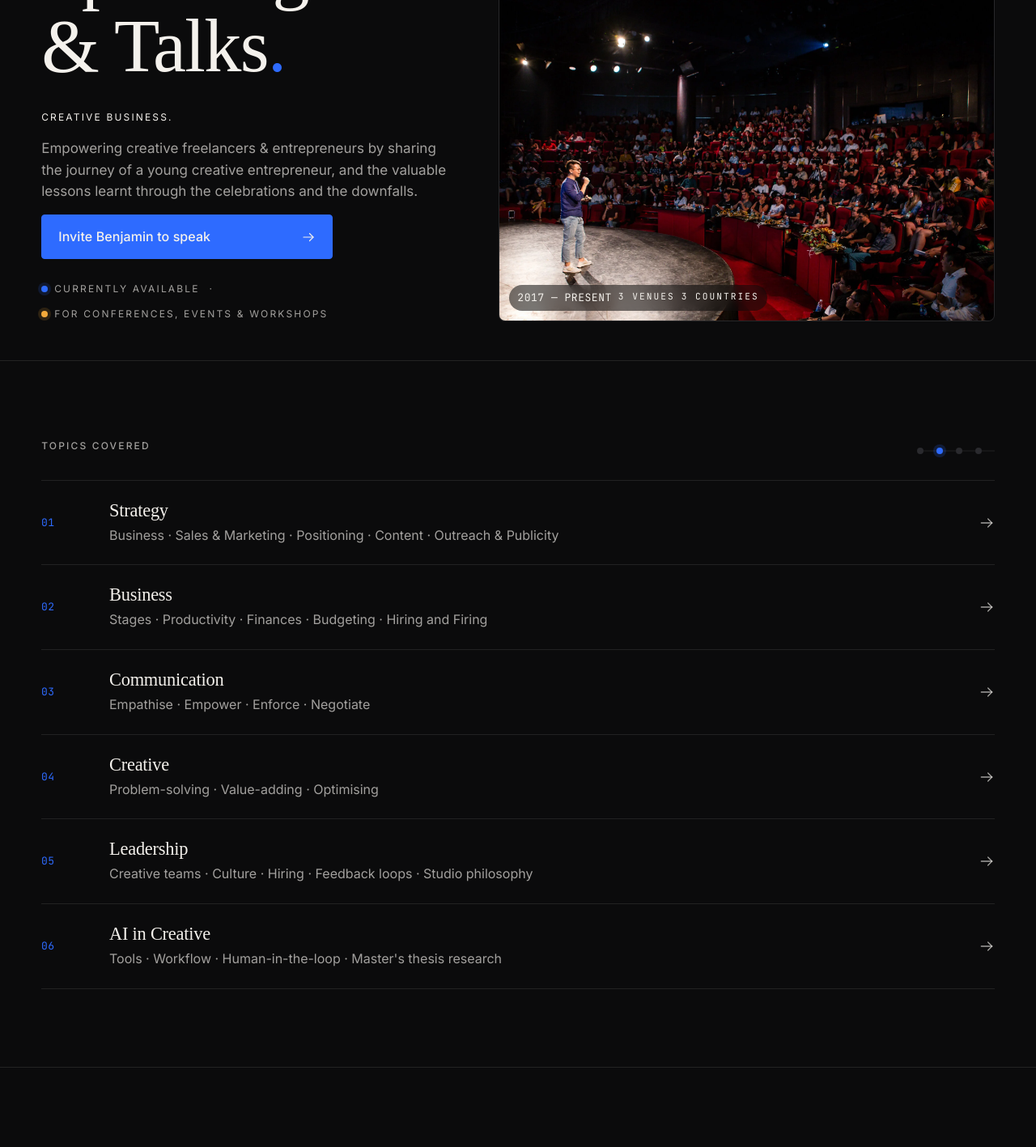
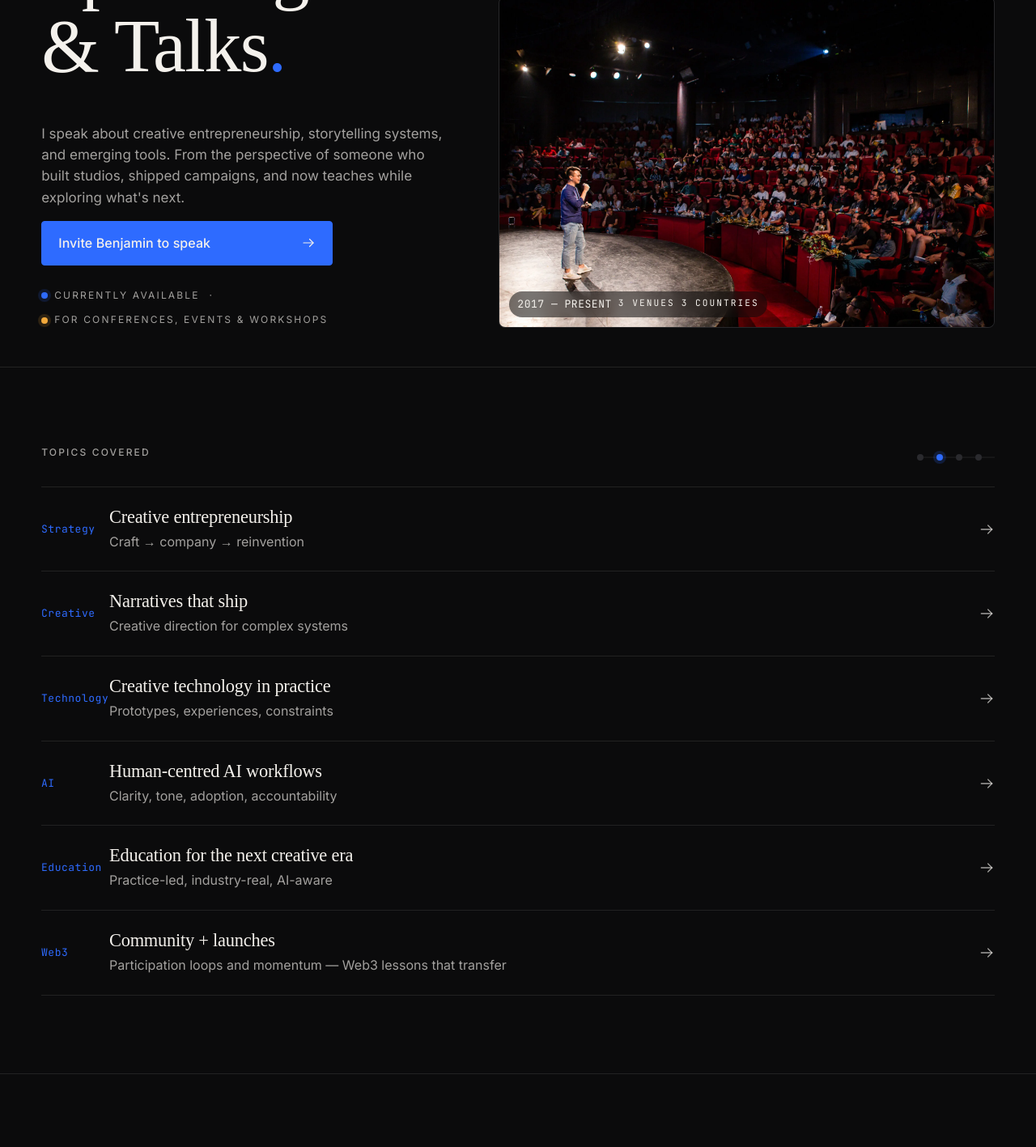
Before and after one commit to 0xWhiteMage/benjaminang, a Next.js app: page /benjaminang/speaking in a window 1280 px wide. Shown: the part 280-1697 px from the top of the page at 81% size. Built offline with nearby package versions, Linux system fonts and the light colour scheme.

Commit message:
Update copy and IA across all pages — new positioning as creative entrepreneur

```diff
--- a/src/app/speaking/page.tsx
+++ b/src/app/speaking/page.tsx
@@ -99,11 +99,11 @@ export default function SpeakingPage() {
               Speaking
               <br />&amp; Talks<span className={styles.dot}>.</span>
             </h1>
-            <p className={styles.kicker}>Creative Business.</p>
+            <p className={styles.kicker}></p>
             <p className={styles.lede}>
-              Empowering creative freelancers &amp; entrepreneurs by sharing the journey
-              of a young creative entrepreneur, and the valuable lessons learnt through
-              the celebrations and the downfalls.
+              I speak about creative entrepreneurship, storytelling systems, and emerging tools.
+              From the perspective of someone who built studios, shipped campaigns, and now teaches
+              while exploring what&apos;s next.
             </p>
             <div className={styles.ctas}>
               <ButtonLink href="/contact">Invite {site.name.split(" ")[0]} to speak</ButtonLink>
@@ -146,9 +146,9 @@ export default function SpeakingPage() {
         </div>
         <h2 id="topics-title" className="sr-only">Speaking topics</h2>
         <ol className={styles.topicList}>
-          {speakingTopics.map((t) => (
-            <li key={t.index} className={styles.topicItem} data-reveal>
-              <span className={`${styles.topicNum} mono`}>{t.index}</span>
+          {speakingTopics.map((t, i) => (
+            <li key={t.title} className={styles.topicItem} data-reveal>
+              <span className={`${styles.topicNum} mono`}>{t.tag}</span>
               <div>
                 <h3>{t.title}</h3>
                 <p>{t.description}</p>
--- a/src/app/work/page.tsx
+++ b/src/app/work/page.tsx
@@ -39,8 +39,7 @@ export default function WorkPage() {
             Work archive<span className={styles.dot}>.</span>
           </h1>
           <p className={styles.lede}>
-            A curated selection of projects across creative direction, motion design, ventures, and talks.
-            Switch between a grid and a constellation to see work across time.
+            Four pillars of my work. Building studios, shipping creative direction, exploring new tech, and teaching what I learn.
           </p>
         </div>
       </header>
--- a/src/lib/site.ts
+++ b/src/lib/site.ts
@@ -1,9 +1,9 @@
 export const site = {
   name: "Benjamin Ang",
   initials: "BA",
-  tagline: "Creative Director · Motion Designer · Singapore",
+  tagline: "Creative Entrepreneur · Creative Direction · Storytelling",
   description:
-    "Singapore-based Creative Director, Motion Designer and Creative Business Strategist. Director of brand films, motion campaigns and visual experiences for global brands. Founder of Genesis.",
+    "Creative entrepreneur working at the intersection of storytelling, creative direction, and emerging tools. 10+ years building studios and shipping campaigns. Now exploring creative technology, human-centred AI workflows, Web3, and education.",
   url: "https://benjaminang.tv",
   email: "hello@benjaminang.tv",
   location: "Singapore",
--- a/src/lib/speaking.ts
+++ b/src/lib/speaking.ts
@@ -1,46 +1,40 @@
 export type SpeakingTopic = {
-  index: string;
   title: string;
   description: string;
+  tag: string;
 };
 
 export const speakingTopics: SpeakingTopic[] = [
   {
-    index: "01",
-    title: "Strategy",
-    description:
-      "Business · Sales & Marketing · Positioning · Content · Outreach & Publicity",
+    title: "Creative entrepreneurship",
+    description: "Craft → company → reinvention",
+    tag: "Strategy"
   },
   {
-    index: "02",
-    title: "Business",
-    description:
-      "Stages · Productivity · Finances · Budgeting · Hiring and Firing",
+    title: "Narratives that ship",
+    description: "Creative direction for complex systems",
+    tag: "Creative"
   },
   {
-    index: "03",
-    title: "Communication",
-    description:
-      "Empathise · Empower · Enforce · Negotiate",
+    title: "Creative technology in practice",
+    description: "Prototypes, experiences, constraints",
+    tag: "Technology"
   },
   {
-    index: "04",
-    title: "Creative",
-    description:
-      "Problem-solving · Value-adding · Optimising",
+    title: "Human-centred AI workflows",
+    description: "Clarity, tone, adoption, accountability",
+    tag: "AI"
   },
   {
-    index: "05",
-    title: "Leadership",
-    description:
-      "Creative teams · Culture · Hiring · Feedback loops · Studio philosophy",
+    title: "Education for the next creative era",
+    description: "Practice-led, industry-real, AI-aware",
+    tag: "Education"
   },
   {
-    index: "06",
-    title: "AI in Creative",
-    description:
-      "Tools · Workflow · Human-in-the-loop · Master's thesis research",
-  },
+    title: "Community + launches",
+    description: "Participation loops and momentum — Web3 lessons that transfer",
+    tag: "Web3"
+  }
 ];
 
 export type Engagement = {
@@ -169,7 +163,7 @@ export const speakingPhotos: { src: string; alt: string; width: number; height:
 
 export const testimonial = {
   quote:
-    "Benjamin brings clarity, energy, and real-world experience. His talks inspire our community to think bigger and create with intention.",
+    "Clear, energising, and specific. Benjamin connects craft, business, and emerging tools without the hype.",
   author: "Conference organiser",
   role: "Asia creative-industry circuit",
 };
```
Also changed, not shown: src/app/about/page.tsx (+28 -35 lines), src/app/contact/contact-panel.tsx (+5 -2 lines), src/app/contact/page.tsx (+5 -4 lines), src/app/credentials/page.module.css (+27 -0 lines), src/app/credentials/page.tsx (+15 -3 lines), src/app/page.tsx (+10 -13 lines), src/lib/projects.ts (+4 -4 lines), 1 other file (tests, documents, lock files or other folders).
